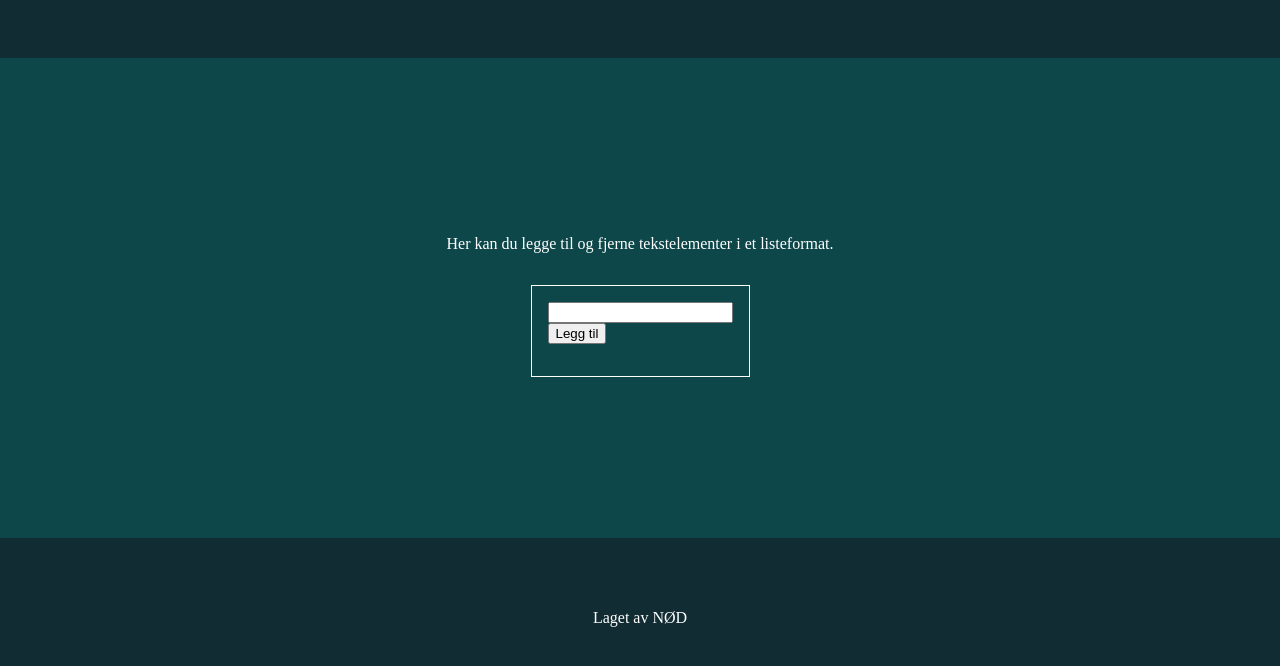
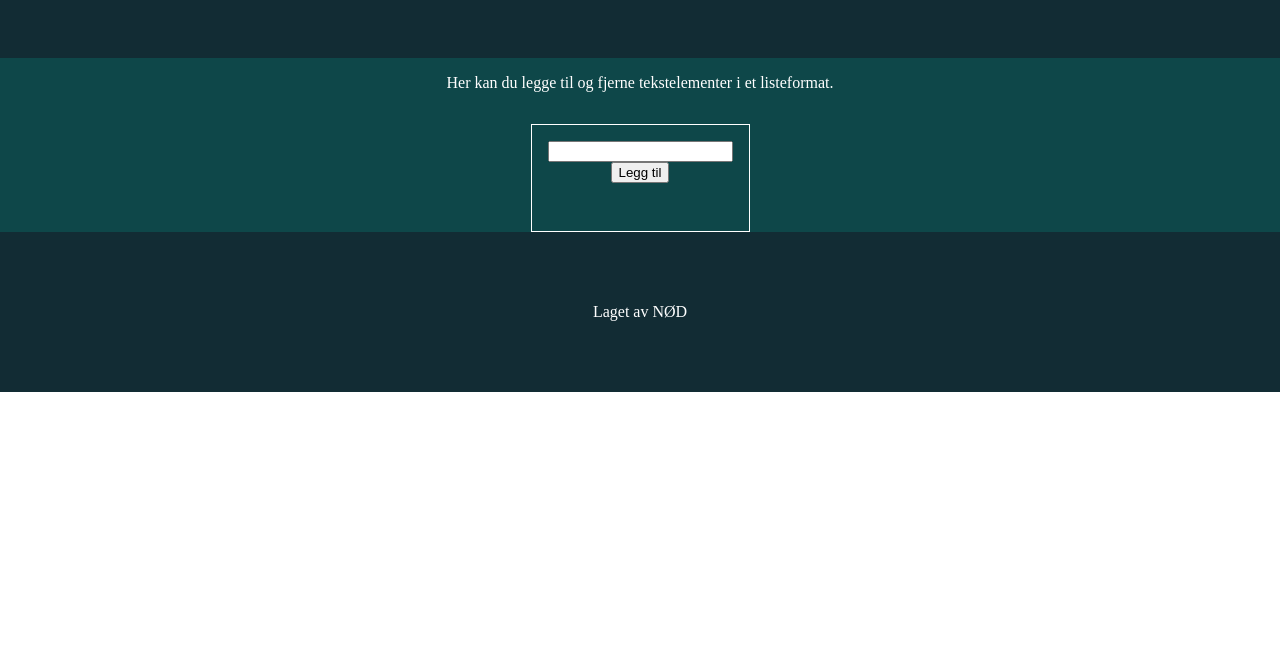
Before and after one commit to Oystein11/todo-liste, a plain HTML site: page index.html in a window 1280 px wide. Shown: the part 102-768 px from the top of the page. Drawn offline with Linux system fonts and the light colour scheme.

Commit message:
style changes

```diff
--- a/style.css
+++ b/style.css
@@ -18,7 +18,14 @@ main {
     align-items: center;
     gap: 1em;
     background-color: #0e4749;
-    height: 30em;
+}
+
+section {
+    display: flex;
+    flex-direction: column;
+    justify-content: center;
+    align-items: center;
+    height: 100%;
 }
 
 .liste_container {
@@ -31,6 +38,7 @@ main {
     display: flex;
     list-style: none;
     flex-direction: row;
+    gap: 2em;
 }
 
 .p {
```
